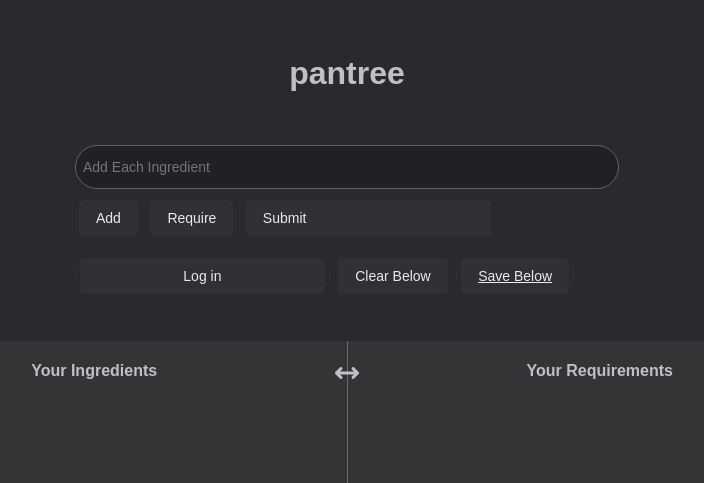
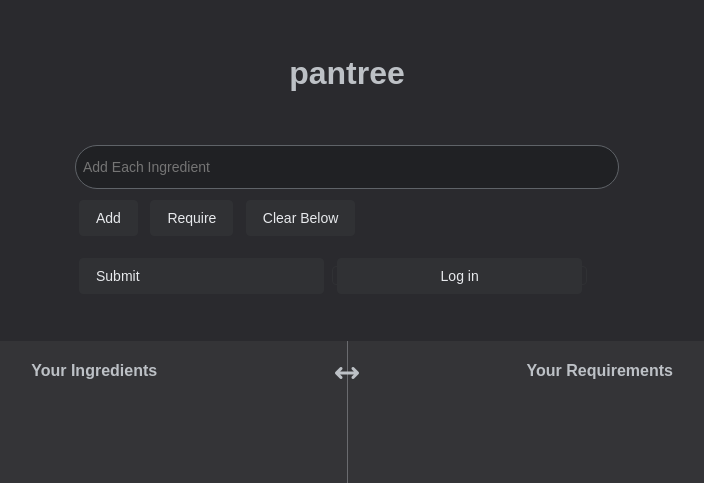
Before and after one commit to sabakarimeddiny/pantree-site, a Django app: page / in a window 1280 px wide. Shown: the part 66-549 px from the top of the page, without its empty margins (293-997 px from the left). Run offline with Django 4.2, Linux system fonts and the light colour scheme; some libraries are stand-ins or nearby versions.

Commit message:
reorganized buttons

```diff
--- a/pantree_app/templates/ingredients.html
+++ b/pantree_app/templates/ingredients.html
@@ -6,6 +6,9 @@
 <meta name="viewport" content="width=device-width, initial-scale=1.0">
 <script type="text/javascript" src="https://ajax.googleapis.com/ajax/libs/jquery/3.1.0/jquery.min.js"></script>
 <script src="https://code.jquery.com/ui/1.12.0/jquery-ui.js"></script>
+<!-- <script src="http://code.jquery.com/jquery.min.js"></script>
+<script src="http://code.jquery.com/ui/1.8.17/jquery-ui.min.js"></script> -->
+<script type='text/javascript' src="{% static '/js/touch_punch.js' %}"></script>
 <script type='text/javascript' src="{% static '/js/ing_list.js' %}"></script>
 <script type='text/javascript' src="{% static '/js/dragndrop.js' %}"></script>
 <script type='text/javascript' src="{% static '/js/link_preview.js' %}"></script>
@@ -35,15 +38,22 @@
     {% csrf_token %}
     <label> {{ form.ingredients.label}}  </label> &nbsp;
     {{ form.ingredients }}
+    {{ form.must_have_ings.as_hidden }}
     <button id = "add_button" type="button" title="could also press enter">Add</button>
     <button id = "require_button" type="button" title="could also press shift+enter">Require</button>
-    {{ form.must_have_ings.as_hidden }}
+    <button id="clear" type="button" title="clears all the ingredients in the table below">Clear Below</button>
+    {% block savebutton %}
+    {% if user.is_authenticated %}
+        <input class="input" type="button" title="saves the ingredients below to your account" value="Save Below">
+    {% endif %}
+    {% endblock %}
     <!-- <div class="grid">
         <label> {{ form.must_have_ings.label}}  </label> &nbsp;
         {{ form.must_have_ings }}
         <button id = "must_have_button" type="button">+</button>
     </div>
     <br> -->
+    <br>
     <input class="input" name='submit' type="submit" value="Submit">
     {% block getuser %}
     {% if user.is_authenticated %}
@@ -54,14 +64,7 @@
     {% endif %}
     {% endblock %}
     <script type = "text/javascript" src="./../static/js/autocomplete.js"></script>
-    <button id="clear" type="button" title="clears all the ingredients in the table below">Clear Below</button>
-    {% block savebutton %}
-    {% if user.is_authenticated %}
-        <button id="save" type="button" title="saves the ingredients below to your account">Save Below</button>
-    {% else %}
-        <a href="{% url 'login' %}">  <button id="save" type="button" title="saves the ingredients below to your account">Save Below</button></a>
-    {% endif %}
-    {% endblock %}
+
 
 </div>
 <div class = "ing_list_box">
```
